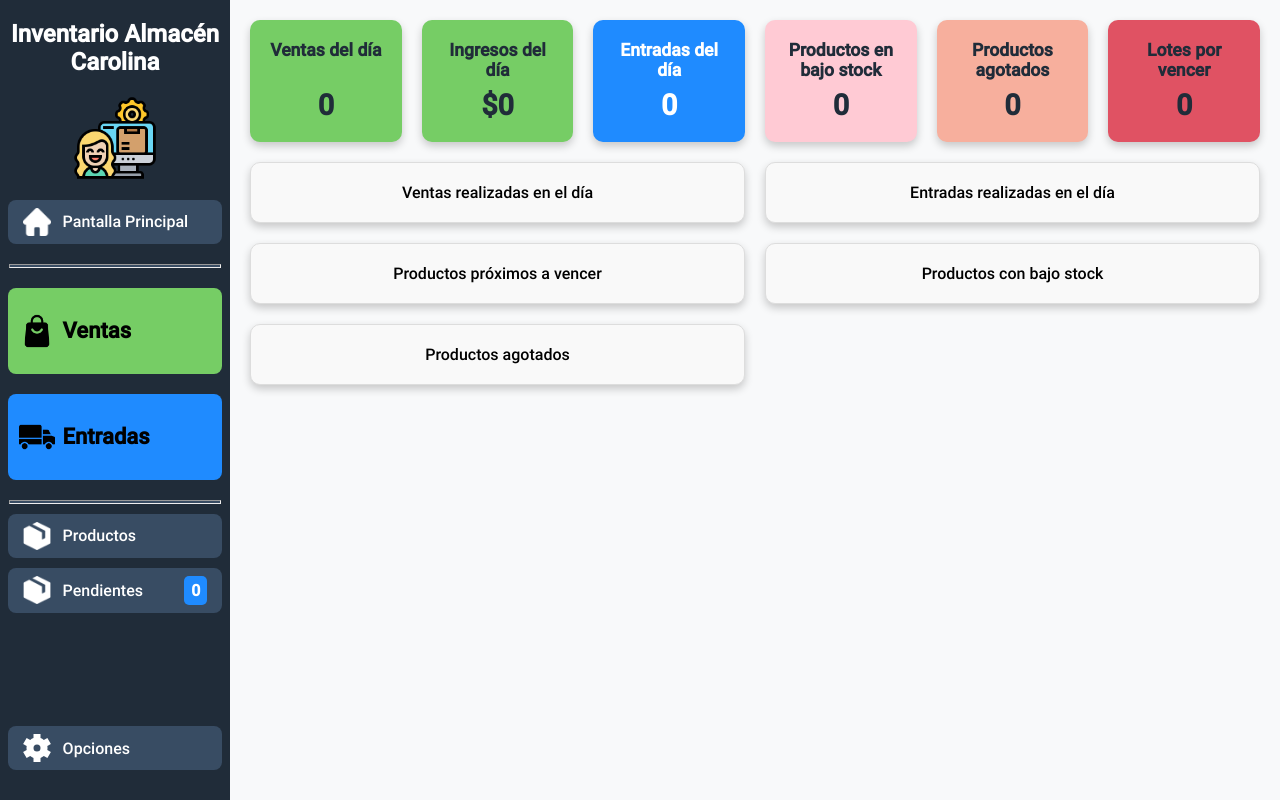
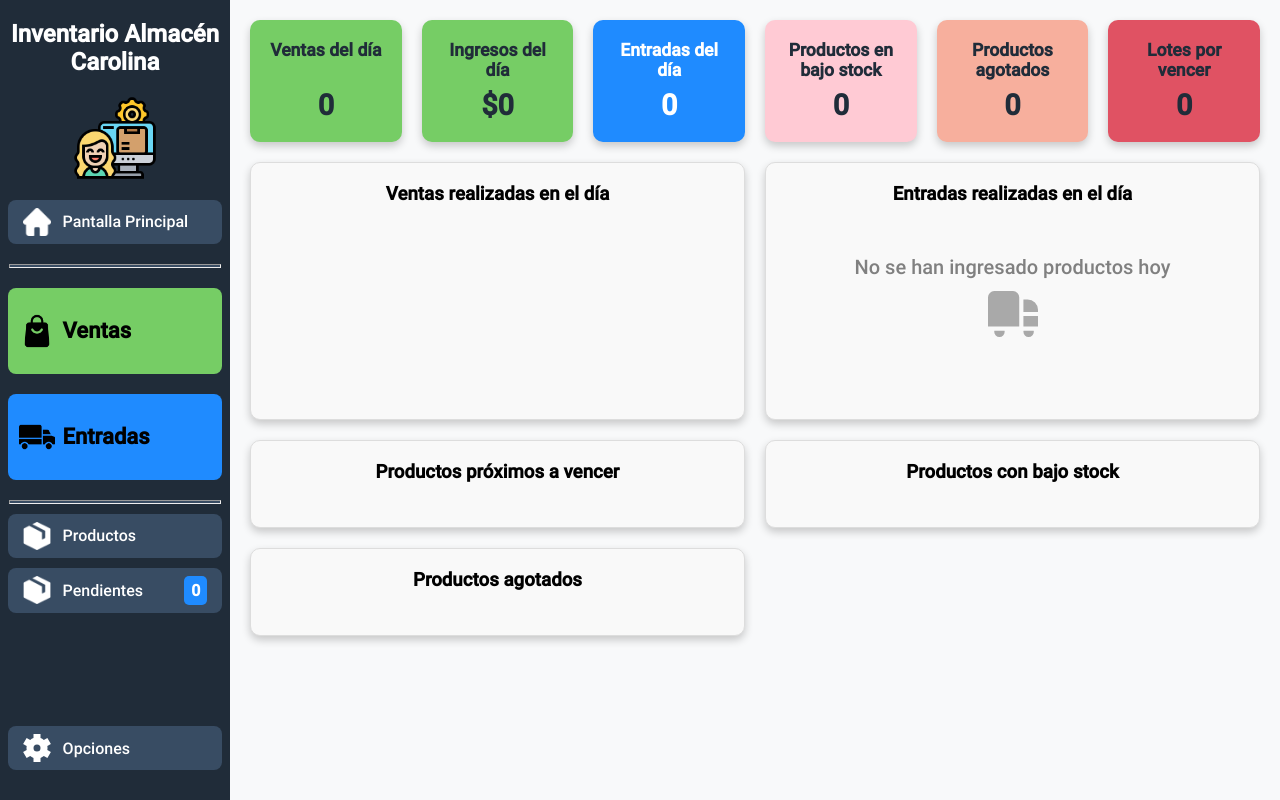
Before and after one commit to garaneda21/sistema-de-inventario-php, a PHP site: page / in a window 1280 px wide. Run offline with PHP 8.4, Linux system fonts and the light colour scheme; data that the repository does not hold is empty.

Commit message:
añadido mensaje de elementos vacios

```diff
--- a/includes/dashboard/entradas_del_dia_vista.php
+++ b/includes/dashboard/entradas_del_dia_vista.php
@@ -4,10 +4,21 @@ declare(strict_types=1);
 
 function mostar_entradas_realizadas(array $entradas_realizadas_en_el_dia)  {
 
+    if (!$entradas_realizadas_en_el_dia) {
+        echo "
+            <div class='mensaje-vacio'>
+                No se han ingresado productos hoy
+
+                <svg xmlns='http://www.w3.org/2000/svg' id='Layer_1' data-name='Layer 1' viewBox='0 0 24 24' width='512' height='512'><path d='M15,18H0V4A3,3,0,0,1,3,1h9a3,3,0,0,1,3,3Zm2,0h7V13H17ZM19,5H17v6h7V10A5.006,5.006,0,0,0,19,5ZM3.058,20A2.424,2.424,0,0,0,3,20.5a2.5,2.5,0,0,0,5,0,2.424,2.424,0,0,0-.058-.5Zm14,0a2.424,2.424,0,0,0-.058.5,2.5,2.5,0,0,0,5,0,2.424,2.424,0,0,0-.058-.5Z'/></svg>
+            </div>
+        ";
+
+        return;
+    }
+
     $contador = 1;
     $id_entrada_anterior = 0;
 
-    $timestamp = "2013-09-30 01:16:06";
 
     foreach ($entradas_realizadas_en_el_dia as $entrada) {
         // echo "<pre>";
--- a/index.php
+++ b/index.php
@@ -16,6 +16,24 @@ require_once "includes/dashboard/entradas_del_dia.php";
     <link rel="stylesheet" href="styles/layout.css">
     <link rel="stylesheet" href="styles/pantalla_de_carga.css">
     <link rel="stylesheet" href="styles/pantalla_principal/dashboard.css">
+    <style>
+        .mensaje-vacio {
+            display: flex;
+            flex-direction: column;
+            margin: 50px 0px;
+            color: gray;
+            font-size: 20px;
+            text-align: center;
+        }
+
+        .mensaje-vacio svg {
+            margin: 10px;
+            width: 50px;
+            height: 50px;
+            fill: darkgray;
+            align-self: center;
+        }
+    </style>
     <style>
         /* Filas principales */
         .row {
@@ -43,7 +61,9 @@ require_once "includes/dashboard/entradas_del_dia.php";
         .sub-row {
             display: flex;
             align-items: center;
-            padding: 4px;  border-bottom: 1px solid #156ACF; /* Esta es la línea separadora */
+            padding: 4px;
+            border-bottom: 1px solid #156ACF;
+            /* Esta es la línea separadora */
             font-size: 0.9rem;
         }
 
@@ -103,48 +123,22 @@ require_once "includes/dashboard/entradas_del_dia.php";
 
                 <div class="dashboard-row general-info">
                     <div class="info-card" style="grid-column: span 3;">
-                        Ventas realizadas en el día
+                        <h3>Ventas realizadas en el día</h3>
                     </div>
                     <div class="info-card" style="grid-column: span 3;">
-                        Entradas realizadas en el día
+                        <h3>Entradas realizadas en el día</h3>
 
                         <?php mostar_entradas_realizadas($entradas_realizadas_en_el_dia); ?>
 
-                        <!-- <section class="row">
-                            <h4>Elemento 1</h4>
-                            <ul class="sub-card">
-                                <li class="sub-row">
-                                    <span class="sub-element">Hola 1</span>
-                                    <span class="data">Dato</span>
-                                    <span class="data">Dato</span>
-                                </li>
-                                <li class="sub-row">
-                                    <span class="sub-element">Hola 2</span>
-                                    <span class="data">Dato</span>
-                                    <span class="data">Dato</span>
-                                </li>
-                            </ul>
-                        </section>
-                        <section class="row">
-                            <h4>Elemento 2</h4>
-                            <ul class="sub-card">
-                                <li class="sub-row">
-                                    <span class="sub-element">Hola 1</span>
-                                    <span class="data">Dato</span>
-                                    <span class="data">Dato</span>
-                                </li>
-                            </ul>
-                        </section> -->
-
                     </div>
                     <div class="info-card" style="grid-column: span 3;">
-                        Productos próximos a vencer
+                        <h3>Productos próximos a vencer</h3>
                     </div>
                     <div class="info-card" style="grid-column: span 3;">
-                        Productos con bajo stock
+                        <h3>Productos con bajo stock</h3>
                     </div>
                     <div class="info-card" style="grid-column: span 3;">
-                        Productos agotados
+                        <h3>Productos agotados</h3>
                     </div>
                 </div>
             </div>
--- a/styles/pantalla_principal/dashboard.css
+++ b/styles/pantalla_principal/dashboard.css
@@ -81,3 +81,8 @@
   max-height: 400px;
   overflow-y: auto;
 }
+
+.info-card h3 {
+    margin: 0;
+    margin-bottom: 24px;
+}
```
